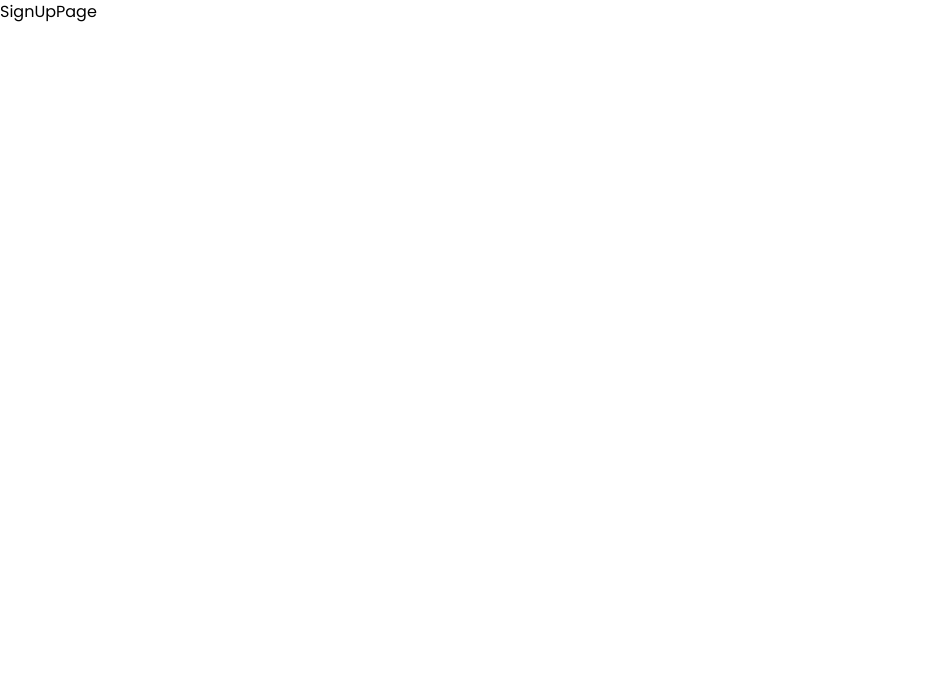
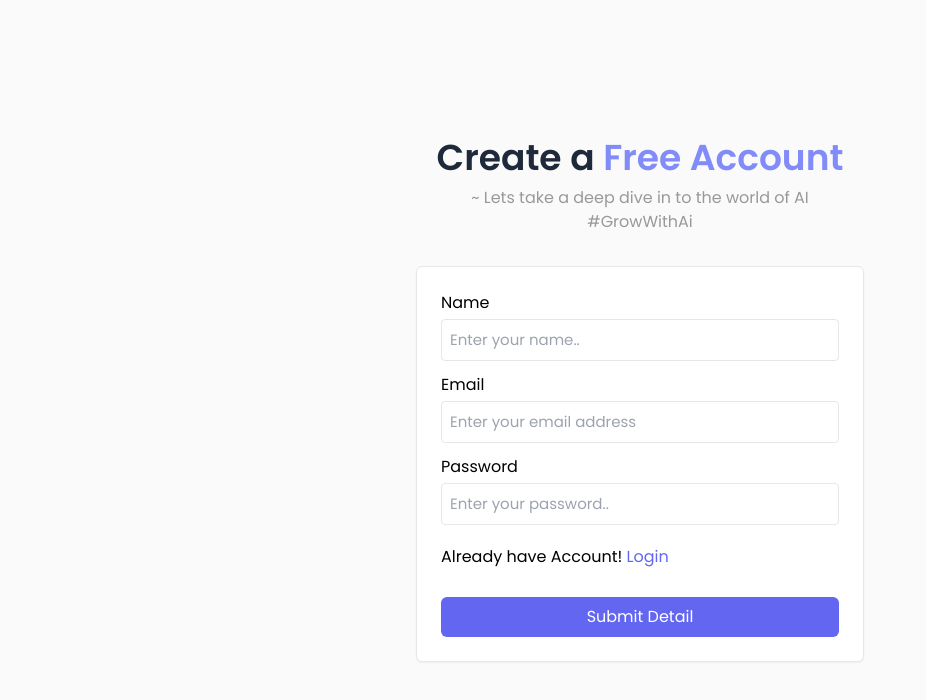
Before and after one commit to Md-Zainulabdin/Next-Auth-MongoDB, a Next.js app: page /auth/signup in a window 1280 px wide. Shown: the top 700 px of the page, without its empty margins (0-926 px from the left). Built offline with nearby package versions, Linux system fonts and the light colour scheme.

Commit message:
add authentication with next-auth

```diff
--- a/src/app/(guest_route)/auth/login/page.jsx
+++ b/src/app/(guest_route)/auth/login/page.jsx
@@ -1,56 +1,50 @@
-import React from "react";
+"use client"
+import { signIn } from "next-auth/react";
+import Link from "next/link";
+import React, { useState } from "react";
 
-const SignInPage = () => {
-  const onRegister = async (formData) => {
-    "use server";
+const SignUpPage = () => {
+  const [email, setEmail] = useState("");
+  const [password, setPassword] = useState("");
+  const onSignIn = async () => {
 
-    let name = formData.get("name");
-    let email = formData.get("email");
-    let password = formData.get("password");
+    console.log(email);
+
+    if (!email && !password) return;
 
     try {
-      const res = await fetch("http://localhost:3000/api/users", {
-        method: "POST",
-        headers: {
-          "Content-Type": "application/json",
-        },
-        body: JSON.stringify({ name, email, password }),
+      const res = await signIn("credentials", {
+        email,
+        password,
+        redirect: false,
       });
 
-      if (res.ok) {
-       console.log("name", name);
-      }
+ console.log(res);
     } catch (error) {
-      console.log("error", error);
+      console.log("Error", error);
     }
   };
   return (
     <div className="w-full h-screen flex flex-col justify-center items-center gap-8 bg-[#fafafa]">
-      <div className="title">
-        <h1 className="text-3xl font-semibold text-slate-800">
-          Create a <span className="text-indigo-400">Free Account</span>{" "}
+      <div className="title text-center">
+        <h1 className="text-4xl font-semibold text-slate-800">
+          Login to <span className="text-indigo-400">Grow With Ai</span>
         </h1>
+        <p className="text-md text-[#999] font-normal mt-2">
+          ~ Create impact with your knowledge <br /> #GrowWithAi{" "}
+        </p>
       </div>
       <form
-        action={onRegister}
+        action={onSignIn}
         className="flex flex-col gap-3 w-full md:w-[35%] border p-6 rounded-md bg-white shadow-sm"
       >
-        <div className="flex flex-col gap-1">
-          <label htmlFor="name">Name</label>
-          <input
-            type="text"
-            name="name"
-            placeholder="Enter your name.."
-            required
-            className="p-2 outline-indigo-500 text-md border rounded"
-          />
-        </div>
-
         <div className="flex flex-col gap-1">
           <label htmlFor="Email">Email</label>
           <input
             type="email"
             name="email"
+            value={email}
+            onChange={(e) => setEmail(e.target.value)}
             placeholder="Enter your email address"
             required
             className="p-2 outline-indigo-500 text-md border rounded"
@@ -62,10 +56,18 @@ const SignInPage = () => {
           <input
             type="password"
             name="password"
+            value={password}
+            onChange={(e) => setPassword(e.target.value)}
             placeholder="Enter your password.."
             required
             className="p-2 outline-indigo-500 text-md border rounded"
           />
+        </div>
+
+        <div className="mt-2">
+          <Link href={"/auth/signup"} className="text-[16px]">
+            Dont have Account! <span className="text-indigo-500">Sign Up</span>{" "}
+          </Link>
         </div>
 
         <div className="mt-4 w-full">
@@ -73,7 +75,7 @@ const SignInPage = () => {
             type="submit"
             className="w-full p-2 text-white bg-indigo-500 rounded-md"
           >
-            Submit Detail
+            Login
           </button>
         </div>
       </form>
@@ -81,4 +83,4 @@ const SignInPage = () => {
   );
 };
 
-export default SignInPage;
+export default SignUpPage;
--- a/src/app/(guest_route)/auth/signup/page.jsx
+++ b/src/app/(guest_route)/auth/signup/page.jsx
@@ -1,9 +1,97 @@
-import React from 'react'
+import Link from "next/link";
+import React from "react";
+import { redirect } from "next/navigation";
 
-const SignUpPage = () => {
+const SignInPage = () => {
+  const onRegister = async (formData) => {
+    "use server";
+
+    let name = formData.get("name");
+    let email = formData.get("email");
+    let password = formData.get("password");
+
+    if (!name && !password && !email) return;
+
+    try {
+      const res = await fetch("http://localhost:3000/api/users", {
+        method: "POST",
+        headers: {
+          "Content-Type": "application/json",
+        },
+        body: JSON.stringify({ name, email, password }),
+      });
+
+      if (res.ok) {
+        redirect("auth/login");
+      }
+    } catch (error) {
+      console.log("error", error);
+    }
+  };
   return (
-    <div>SignUpPage</div>
-  )
-}
+    <div className="w-full h-screen flex flex-col justify-center items-center gap-8 bg-[#fafafa]">
+      <div className="title text-center">
+        <h1 className="text-4xl font-semibold text-slate-800">
+          Create a <span className="text-indigo-400">Free Account</span>{" "}
+        </h1>
+        <p className="text-md text-[#999] font-normal mt-2">
+          ~ Lets take a deep dive in to the world of AI <br /> #GrowWithAi{" "}
+        </p>
+      </div>
+      <form
+        action={onRegister}
+        className="flex flex-col gap-3 w-full md:w-[35%] border p-6 rounded-md bg-white shadow-sm"
+      >
+        <div className="flex flex-col gap-1">
+          <label htmlFor="name">Name</label>
+          <input
+            type="text"
+            name="name"
+            placeholder="Enter your name.."
+            required
+            className="p-2 outline-indigo-500 text-md border rounded"
+          />
+        </div>
 
-export default SignUpPage
+        <div className="flex flex-col gap-1">
+          <label htmlFor="Email">Email</label>
+          <input
+            type="email"
+            name="email"
+            placeholder="Enter your email address"
+            required
+            className="p-2 outline-indigo-500 text-md border rounded"
+          />
+        </div>
+
+        <div className="flex flex-col gap-1">
+          <label htmlFor="Password">Password</label>
+          <input
+            type="password"
+            name="password"
+            placeholder="Enter your password.."
+            required
+            className="p-2 outline-indigo-500 text-md border rounded"
+          />
+        </div>
+
+        <div className="mt-2">
+          <Link href={"/auth/login"} className="text-[16px]">
+            Already have Account! <span className="text-indigo-500">Login</span>{" "}
+          </Link>
+        </div>
+
+        <div className="mt-4 w-full">
+          <button
+            type="submit"
+            className="w-full p-2 text-white bg-indigo-500 rounded-md"
+          >
+            Submit Detail
+          </button>
+        </div>
+      </form>
+    </div>
+  );
+};
+
+export default SignInPage;
--- a/src/app/api/auth/[...nextauth]/route.js
+++ b/src/app/api/auth/[...nextauth]/route.js
@@ -0,0 +1,40 @@
+import connectMongoDB from "@/libs/mongodb";
+import User from "@/model/users";
+import { compare } from "bcryptjs";
+import NextAuth from "next-auth/next";
+import CredentialsProvider from 'next-auth/providers/credentials'
+
+export const authOptions = {
+    session: {
+        strategy: "jwt"
+    },
+    providers: [
+        CredentialsProvider({
+            name: "Credentials",
+
+            async authorize({ email, password }) {
+                try {
+                    await connectMongoDB();
+                    const user = await User.findOne({ email });
+
+                    if (!user) return null;
+
+                    const isPasswordMathced = await compare(password, user.password);
+
+                    if (!isPasswordMathced) return null;
+
+                    return user
+                } catch (error) {
+
+                }
+            },
+        }),
+    ],
+    secret: process.env.NEXTAUTH_SECRET,
+    pages: {
+        signIn: "/",
+    },
+}
+
+const handler = NextAuth(authOptions);
+export { handler as GET, handler as POST }
--- a/src/app/api/users/route.js
+++ b/src/app/api/users/route.js
@@ -1,5 +1,5 @@
 import connectMongoDB from "@/libs/mongodb";
-import User from "@/model/User";
+import User from "@/model/users";
 import { hash } from "bcryptjs";
 import { NextResponse } from "next/server"
 
@@ -7,23 +7,18 @@ export const POST = async (req) => {
     try {
         const { name, email, password } = await req.json();
         const hashedPassword = await hash(password, 10)
-
         await connectMongoDB();
         await User.create({
             name,
             email,
-            password: hashedPassword,
+            password: hashedPassword
         });
 
-        return NextResponse.json({
-            message: "User Register"
-        }, {
-            status: 201
-        })
+        return NextResponse.json({ message: "User registered." }, { status: 201 });
     } catch (error) {
-        NextResponse.json({
-            status: 400,
-            message: "Failed save user.."
-        })
+        return NextResponse.json(
+            { message: "An error occurred while registering the user." },
+            { status: 500 }
+          );
     }
 }
--- /dev/null
+++ b/src/app/components/AuthProvider/page.jsx
@@ -0,0 +1,9 @@
+"use client";
+import React from "react";
+import { SessionProvider } from "next-auth/react";
+
+const AuthProvider = ({ children }) => {
+  return <SessionProvider>{children}</SessionProvider>;
+};
+
+export default AuthProvider;
--- a/src/app/layout.js
+++ b/src/app/layout.js
@@ -1,9 +1,11 @@
+import AuthProvider from './components/AuthProvider/page'
 import './globals.css'
 import { Poppins } from 'next/font/google'
 
 const poppins = Poppins({
-  weight: ["100", "200", "400" , "500" ,"600" , "700"]
-  ,subsets: ['latin'] })
+  weight: ["100", "200", "400", "500", "600", "700"]
+  , subsets: ['latin']
+})
 
 export const metadata = {
   title: 'Next Auth',
@@ -14,9 +16,11 @@ export default function RootLayout({ children }) {
   return (
     <html lang="en">
       <body className={poppins.className}>
-        <div>
-        {children}
-        </div>
+        <AuthProvider>
+          <div>
+            {children}
+          </div>
+        </AuthProvider>
       </body>
     </html>
   )
--- a/src/model/User.js
+++ b/src/model/users.js
@@ -1,4 +1,4 @@
-import mongoose, { Schema } from "mongoose";
+import mongoose, { Schema, models } from "mongoose";
 
 const userSchema = new Schema({
     name: {
@@ -17,5 +17,5 @@ const userSchema = new Schema({
     timestamps: true
 })
 
-const User = mongoose.models.User || mongoose.model("Users", userSchema)
+const User = models.User || mongoose.model("User", userSchema)
 export default User;
```
